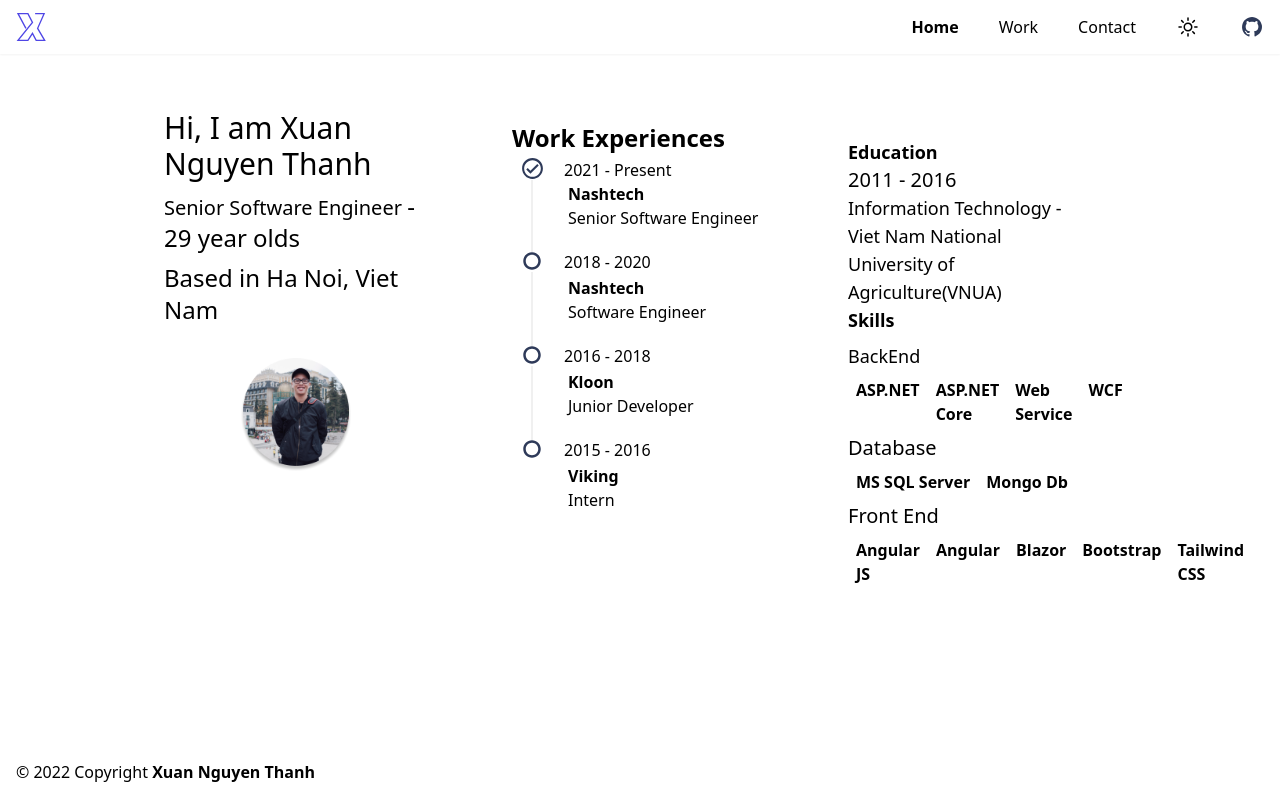
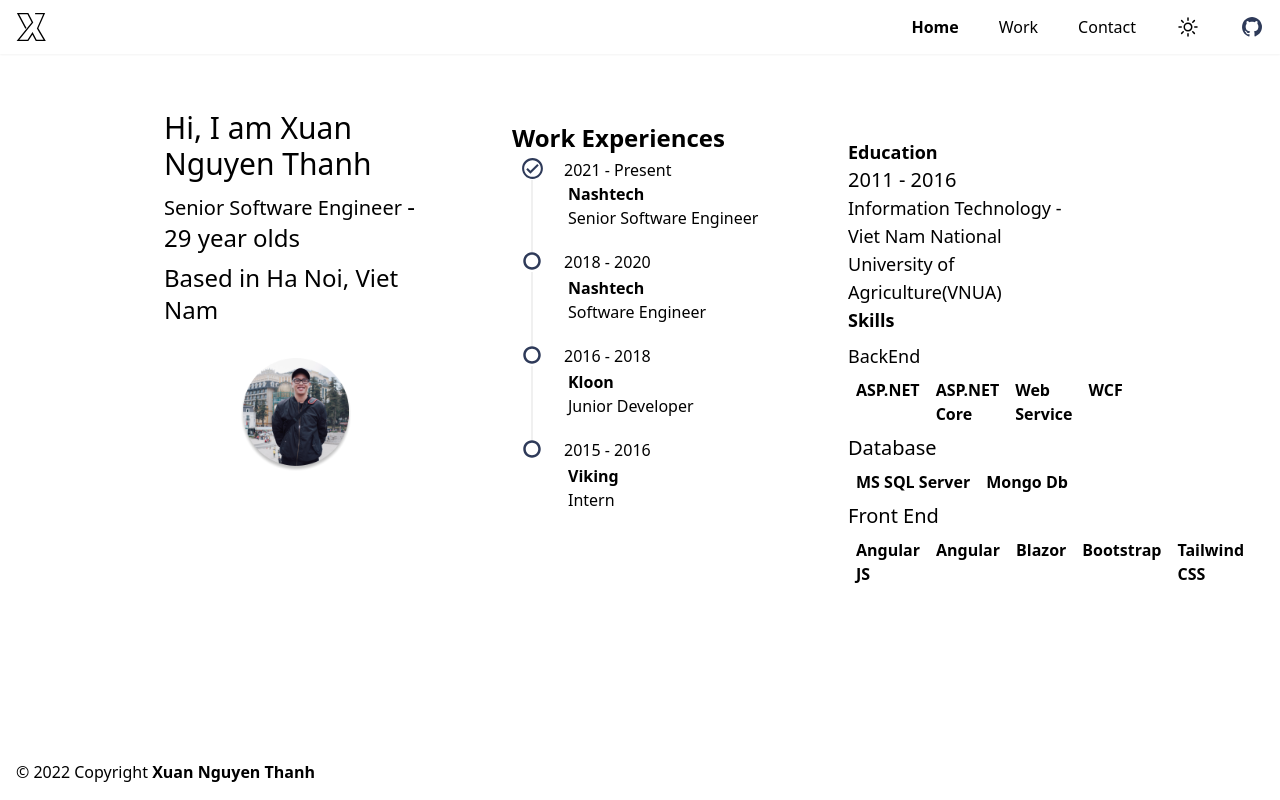
Before and after one commit to thanhxuanhd/thanhxuanhd.github.io, an Angular app: page /#/home in a window 1280 px wide. Built offline with nearby package versions, Linux system fonts and the light colour scheme.

Commit message:
Improve UI

```diff
--- a/src/app/theme/header/header.component.html
+++ b/src/app/theme/header/header.component.html
@@ -4,11 +4,20 @@
       <div class="flex justify-start lg:w-0 lg:flex-1">
         <a href="#">
           <span class="sr-only">Workflow</span>
-          <svg width="30" height="30" viewBox="0 0 45 42" fill="none" xmlns="http://www.w3.org/2000/svg">
+          <span *ngIf="isDarkTheme">
+             <svg width="30" height="30" viewBox="0 0 45 42" fill="none" xmlns="http://www.w3.org/2000/svg">
             <path
               d="M14.8919 23L3 1H17.8936L24.7021 14L3 41H17.8936L24.7021 30.6L30.234 41H43L32.4595 23L42.1489 1H28.6757"
-              stroke="#4F46E5" stroke-width="2" />
+              stroke="#fff" stroke-width="2" />
           </svg>
+          </span>
+         <span *ngIf="!isDarkTheme">
+            <svg width="30" height="30" viewBox="0 0 45 42" fill="none" xmlns="http://www.w3.org/2000/svg">
+            <path
+              d="M14.8919 23L3 1H17.8936L24.7021 14L3 41H17.8936L24.7021 30.6L30.234 41H43L32.4595 23L42.1489 1H28.6757"
+              stroke="#000" stroke-width="2" />
+          </svg>
+         </span>
         </a>
       </div>
       <div class="-mr-2 -my-2 md:hidden">
```
